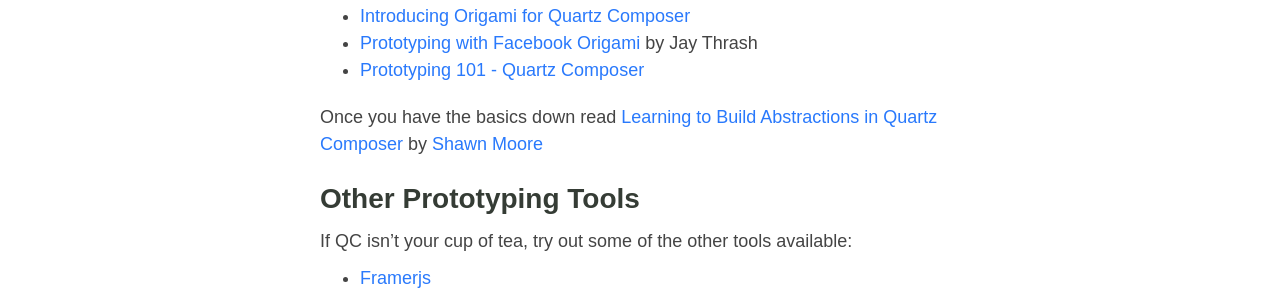
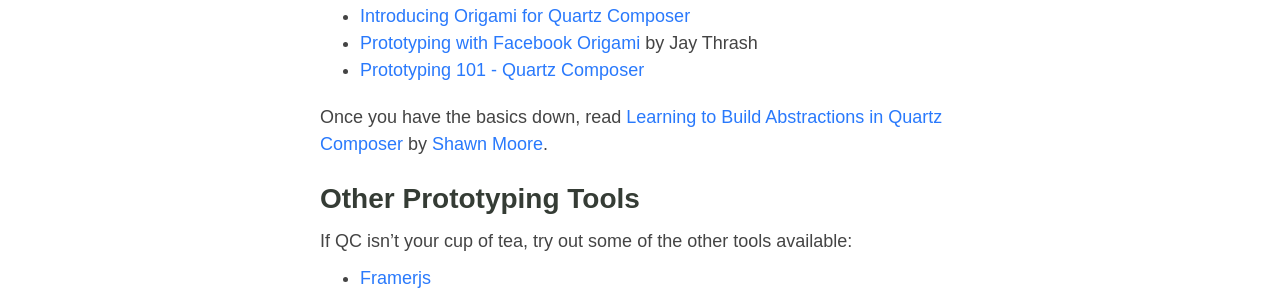
Before and after one commit to DerrickGrant/pasanpremaratne, a Jekyll site: the page built from _posts/2014-03-15-UI-Prototyping-with-Quartz-Composer-and-Origami.markdown, in a window 1280 px wide and 900 px high, scrolled down 13771 px. Shown: the part 153-449 px from the top of the window. Built offline with Jekyll 4.4.1, drawn with Linux system fonts in a browser that asks for light colours; Markdown is read by kramdown in place of the engine named in the settings; comment, search, counter and statistics services are not loaded.

Commit message:
Fixed grammatical errors

```diff
--- a/_posts/2014-03-15-UI-Prototyping-with-Quartz-Composer-and-Origami.markdown
+++ b/_posts/2014-03-15-UI-Prototyping-with-Quartz-Composer-and-Origami.markdown
@@ -192,7 +192,7 @@
 - [Prototyping with Facebook Origami](http://cocoaheads.tv/prototyping-with-facebook-origami-by-jay-thrash/) by Jay Thrash
 - [Prototyping 101 - Quartz Composer](http://wayfinder.co/pathways/530fd1e8632075a63d000003/prototyping-101-quartz-composer)
 
-Once you have the basics down read [Learning to Build Abstractions in Quartz Composer](http://sartak.org/2014/03/learning-to-build-abstractions-in-quartz-composer.html) by [Shawn Moore](https://twitter.com/sartak)
+Once you have the basics down, read [Learning to Build Abstractions in Quartz Composer](http://sartak.org/2014/03/learning-to-build-abstractions-in-quartz-composer.html) by [Shawn Moore](https://twitter.com/sartak).
 
 ## Other Prototyping Tools
 
```
